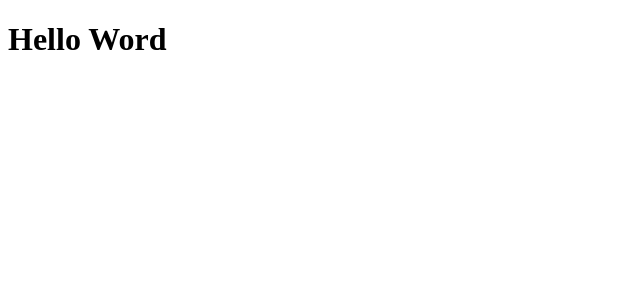
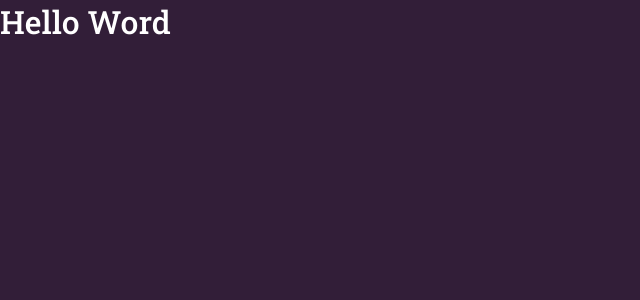
Before and after one commit to fhtozetto/06-gobarber-web, a React (Create React App) app: page / in a window 1280 px wide. Shown: the top 300 px of the page, without its empty margins (0-640 px from the left). Built offline with nearby package versions, Linux system fonts and the light colour scheme.

Commit message:
Global style

```diff
--- a/package.json
+++ b/package.json
@@ -13,10 +13,12 @@
     "react": "^16.13.1",
     "react-dom": "^16.13.1",
     "react-scripts": "3.4.3",
+    "styled-components": "^5.2.0",
     "typescript": "~3.7.2"
   },
   "devDependencies": {
     "@types/react-router-dom": "^5.1.5",
+    "@types/styled-components": "^5.1.3",
     "@typescript-eslint/eslint-plugin": "^4.2.0",
     "@typescript-eslint/parser": "^4.2.0",
     "eslint": "6.8.0",
--- a/public/index.html
+++ b/public/index.html
@@ -7,6 +7,8 @@
     <meta name="theme-color" content="#ff9000" />
 
     <title>GoBarber</title>
+    <link href="https://fonts.googleapis.com/css2?family=Roboto+Slab:wght@400;500&display=swap" rel="stylesheet">
+
   </head>
   <body>
     <noscript>You need to enable JavaScript to run this app.</noscript>
--- a/src/App.tsx
+++ b/src/App.tsx
@@ -1,4 +1,11 @@
 import React from 'react';
 
-const App: React.FC = () => <h1>Hello Word</h1>;
+import GlobalStyle from './styles/global';
+
+const App: React.FC = () => (
+  <>
+    <h1>Hello Word</h1>
+    <GlobalStyle />
+  </>
+);
 export default App;
--- /dev/null
+++ b/src/styles/global.ts
@@ -0,0 +1,29 @@
+import { createGlobalStyle } from 'styled-components';
+
+export default createGlobalStyle`
+  * {
+    margin: 0;
+    padding: 0;
+    box-sizing: border-box;
+    outline: 0;
+  }
+
+  body {
+    background-color: #321e38;
+    color: #fff;
+    -webkit-font-smoothing: antialiased;
+  }
+
+  body, input, button {
+    font-family: 'Roboto Slab', serif;
+    font-size: 16px;
+  }
+
+  h1, h2, h3, h4, h5, h6, strong {
+    font-weight: 500;
+  }
+
+  button: {
+    cursor: pointer;
+  }
+`;
```
Also changed, not shown: 1 other file (tests, documents, lock files or other folders).
